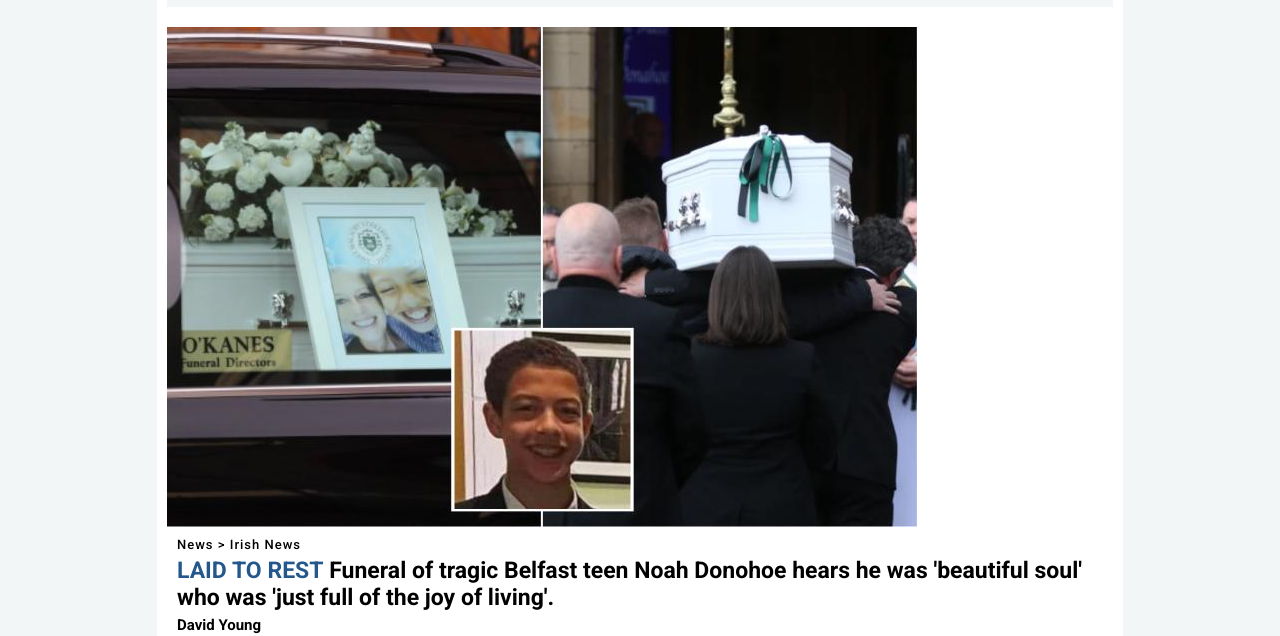
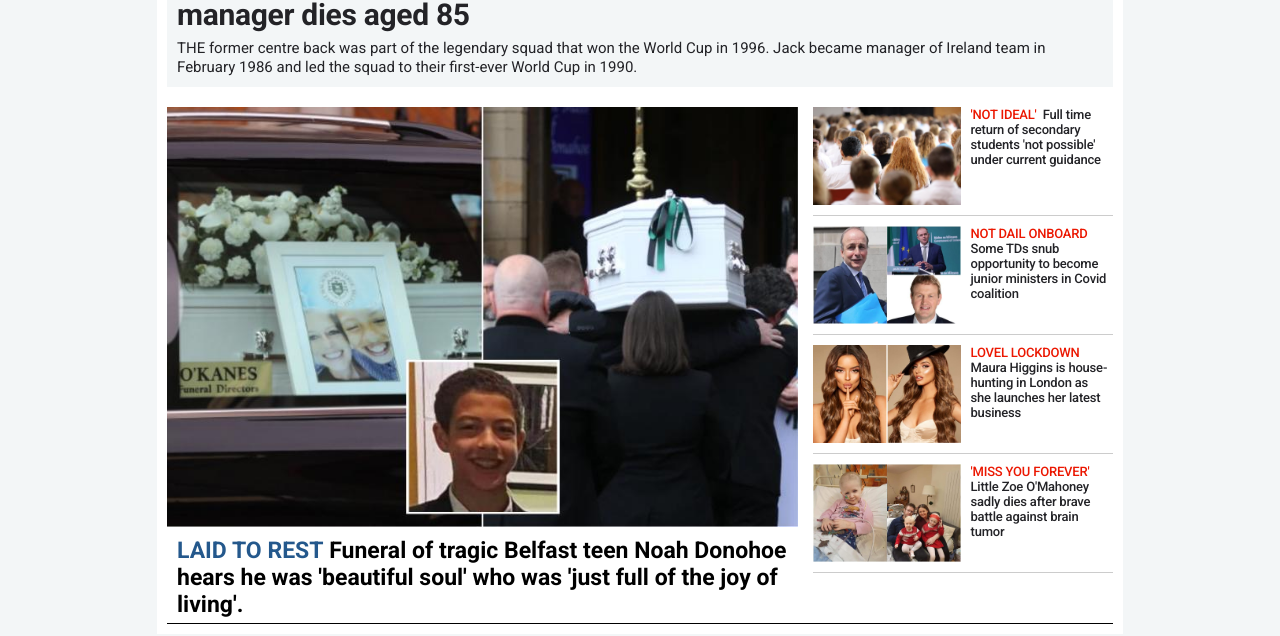
Before and after one commit to euguilhermegirardi/the-irish-sun-home-page, a website: page index.html in a window 1280 px wide. Shown: the part 741-1377 px from the top of the page. Drawn offline with nearby package versions, Linux system fonts and the light colour scheme; files whose address does not match are found by name.

Commit message:
Create latest__four-news

```diff
--- a/index.html
+++ b/index.html
@@ -290,6 +290,7 @@
 
          <!-- _latest.scss -->
          <section class="latest">
+            <div class="latest__main">
                <div class="latest__img-container">
                   <img
                      class="latest__img"
@@ -300,12 +301,13 @@
                <span class="latest__span">News > Irish News</span>
                <h1 class="latest__h1">
                   <span>Laid to rest</span> Funeral of tragic Belfast teen Noah
-               Donohoe hears he was 'beautiful soul' who was 'just full of the
-               joy of living'.
+                  Donohoe hears he was 'beautiful soul' who was 'just full of
+                  the joy of living'.
                </h1>
                <span class="latest__author">David Young</span>
                <span class="latest__update"
-               >12:48, 1 Jul 2020 | <span>Update</span>: 13:41, 1 Jul 2020</span
+                  >12:48, 1 Jul 2020 | <span>Update</span>: 13:41, 1 Jul
+                  2020</span
                >
                <div class="latest__icons">
                   <img
@@ -316,6 +318,58 @@
                      src="./dist/minified/assets/SVG/twitter.svg"
                      alt="twitter.svg"
                   />
+               </div>
+            </div>
+
+            <!-- _latest__four-news.scss -->
+            <div class="latest__four-news">
+               <a class="latest__four-news-wrapper" href="#">
+                  <img
+                     class="latest__four-news-img"
+                     src="./dist/minified/assets/FourNews/not-ideal.jpeg"
+                     alt="not-ideal.jpeg"
+                  />
+                  <h3 class="latest__four-news-h3">
+                     <span>'Not Ideal'</span> Full time return of secondary
+                     students 'not possible' under current guidance
+                  </h3>
+               </a>
+
+               <a class="latest__four-news-wrapper" href="#">
+                  <img
+                     class="latest__four-news-img"
+                     src="./dist/minified/assets/FourNews/not-dail-onboard.jpeg"
+                     alt="not-dail-onboard.jpeg"
+                  />
+                  <h3 class="latest__four-news-h3">
+                     <span>Not Dail Onboard</span> Some TDs snub opportunity to
+                     become junior ministers in Covid coalition
+                  </h3>
+               </a>
+
+               <a class="latest__four-news-wrapper" href="#">
+                  <img
+                     class="latest__four-news-img"
+                     src="./dist/minified/assets/FourNews/lovel-lockdown.jpeg"
+                     alt="Maura-Higgins.jpeg"
+                  />
+                  <h3 class="latest__four-news-h3">
+                     <span>Lovel Lockdown</span> Maura Higgins is house-hunting
+                     in London as she launches her latest business
+                  </h3>
+               </a>
+
+               <a class="latest__four-news-wrapper" href="#">
+                  <img
+                     class="latest__four-news-img"
+                     src="./dist/minified/assets/FourNews/little-zoe.jpeg"
+                     alt="little-Zoe.jpeg"
+                  />
+                  <h3 class="latest__four-news-h3">
+                     <span>'Miss you forever'</span> Little Zoe O'Mahoney sadly
+                     dies after brave battle against brain tumor
+                  </h3>
+               </a>
             </div>
          </section>
 
--- a/src/scss/components/_container.scss
+++ b/src/scss/components/_container.scss
@@ -6,5 +6,6 @@
 
    @media screen and (min-width: 980px) {
       max-width: 966px;
+      margin-top: 5rem;
    }
 }
--- a/src/scss/layout/_four-news.scss
+++ b/src/scss/layout/_four-news.scss
@@ -3,6 +3,10 @@
    flex-direction: column;
    background-color: #fff;
    padding: 0 1rem;
+
+   @media screen and (min-width: 980px) {
+      display: none;
+   }
 
    .four-news__container {
       display: flex;
--- a/src/scss/layout/_latest.scss
+++ b/src/scss/layout/_latest.scss
@@ -3,8 +3,16 @@
    flex-direction: column;
    border-bottom: 1px solid black;
 
+   @media screen and (min-width: 980px) {
+      flex-direction: row;
+   }
+
    .latest__img-container {
       display: flex;
+
+      @media screen and (min-width: 980px) {
+         margin-bottom: 1rem;
+      }
 
       .latest__img {
          height: auto;
@@ -20,6 +28,10 @@
 
       @media screen and (min-width: 500px) {
          font-size: 1.3rem;
+      }
+
+      @media screen and (min-width: 980px) {
+         display: none;
       }
    }
 
@@ -52,6 +64,10 @@
       @media screen and (min-width: 675px) {
          font-size: 1.5rem;
       }
+
+      @media screen and (min-width: 980px) {
+         display: none;
+      }
    }
 
    .latest__update {
@@ -65,6 +81,10 @@
          font-size: 1.4rem;
       }
 
+      @media screen and (min-width: 980px) {
+         display: none;
+      }
+
       span {
          font-weight: 600;
       }
@@ -72,6 +92,10 @@
 
    .latest__icons {
       padding: 5px 1rem 5px;
+
+      @media screen and (min-width: 980px) {
+         display: none;
+      }
 
       img {
          margin-right: 2rem;
@@ -83,4 +107,8 @@
          }
       }
    }
+
+   .latest__main {
+      margin-right: 1.5rem;
+   }
 }
--- /dev/null
+++ b/src/scss/layout/_latest__four-news.scss
@@ -0,0 +1,35 @@
+.latest__four-news {
+   display: none;
+
+   @media screen and (min-width: 980px) {
+      display: block;
+   }
+
+   .latest__four-news-wrapper {
+      display: flex;
+      width: 300px;
+      margin-bottom: 1rem;
+      padding: 0 5px 1rem 0;
+      color: #232327;
+      border-bottom: 1px solid #ccc;
+
+      .latest__four-news-img {
+         width: 50%;
+         height: 98px;
+      }
+
+      .latest__four-news-h3 {
+         width: 50%;
+         padding-left: 10px;
+         font-size: 1.3rem;
+         font-weight: 500;
+         letter-spacing: -0.015em;
+
+         span {
+            text-transform: uppercase;
+            color: #eb1701;
+            padding-right: 3px;
+         }
+      }
+   }
+}
--- a/src/scss/layout/_main-news.scss
+++ b/src/scss/layout/_main-news.scss
@@ -5,7 +5,7 @@
    width: 100%;
    height: 541px;
    background-color: #f3f6f7;
-   margin: 2rem 0;
+   margin-bottom: 2rem;
 
    .main-news__wrapper {
       display: flex;
--- a/src/scss/layout/_news.scss
+++ b/src/scss/layout/_news.scss
@@ -3,6 +3,10 @@
    flex-direction: column;
    margin: 1.5rem 0;
    padding: 0 1rem;
+
+   @media screen and (min-width: 980px) {
+      display: none;
+   }
 
    .news__h2 {
       margin: 1.2rem 0 8px 0;
--- a/src/scss/main.scss
+++ b/src/scss/main.scss
@@ -11,6 +11,7 @@
 @import "layout/four-news";
 @import "layout/header-desktop";
 @import "layout/latest";
+@import "layout/latest__four-news";
 @import "layout/main-news";
 @import "layout/most-read";
 @import "layout/navbar";
```
Also changed, not shown: dist/minified/all.js, dist/minified/main.css, 1 other file. Lines whose indentation alone changed are shown as unchanged.
